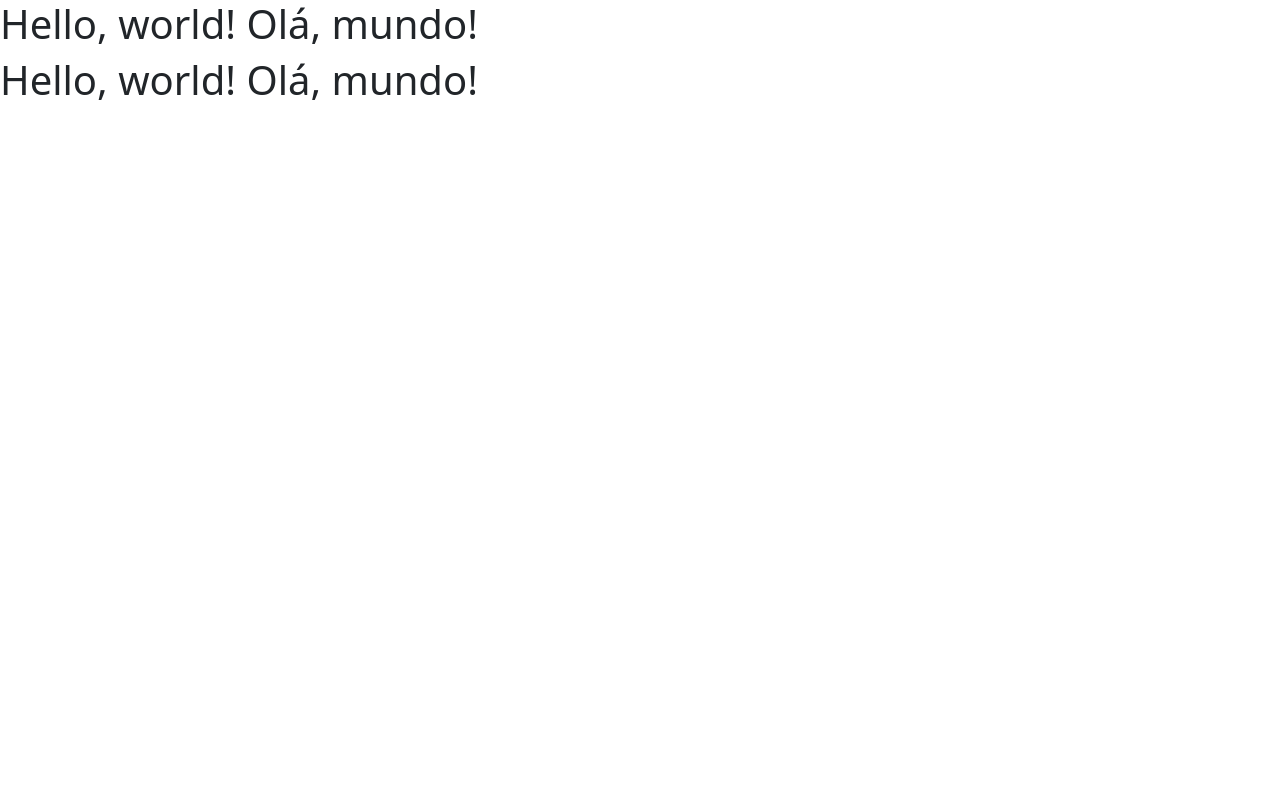
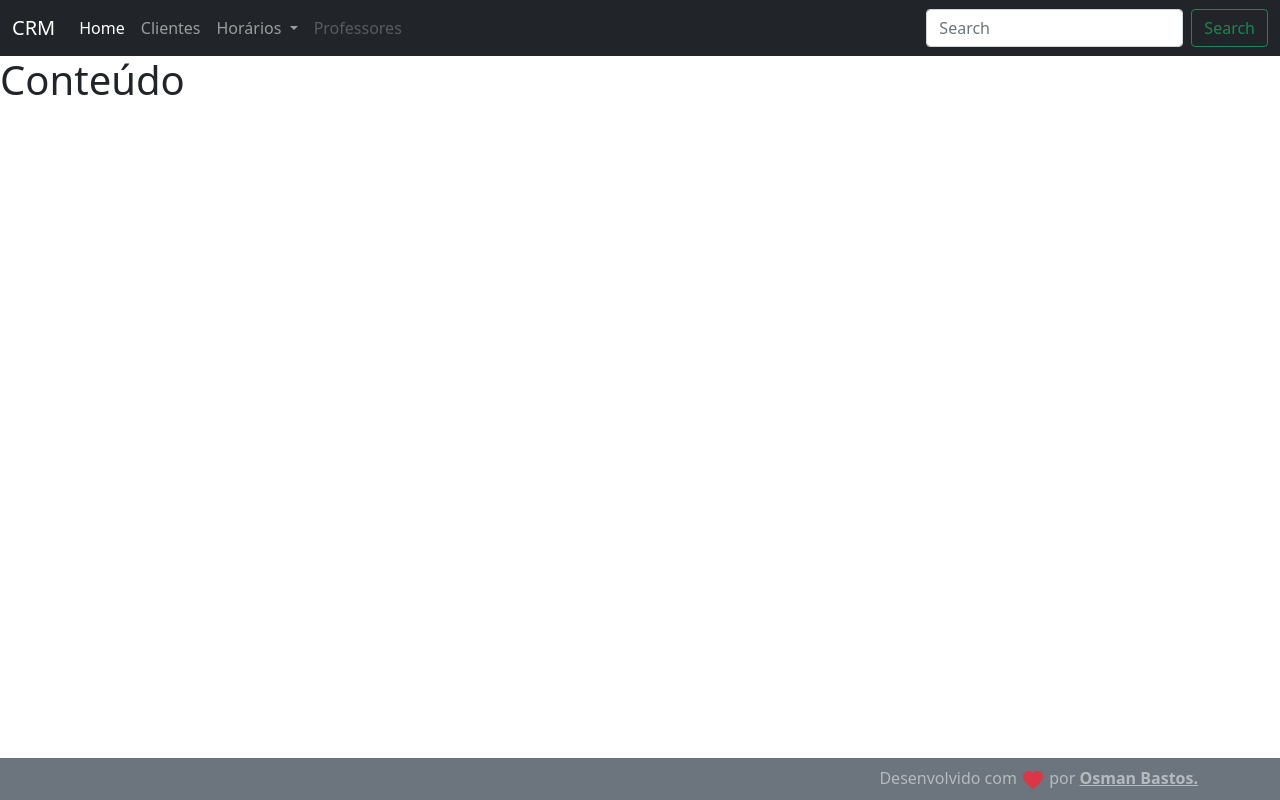
Before and after one commit to osmanbastos/crm_python, a Django app: page / in a window 1280 px wide. Run offline with Django 5.2, Linux system fonts and the light colour scheme.

Commit message:
core: created routes in urls.py, model-page structured. style: css no model-page.

```diff
--- a/core/templates/index.html
+++ b/core/templates/index.html
@@ -1,5 +1,5 @@
 {% extends "model-page.html" %}
 
 {% block content %}
-    <h1>Hello, world! Olá, mundo!</h1>
+ <h1>Conteúdo</h1>
 {% endblock %}
--- a/core/templates/model-footer.html
+++ b/core/templates/model-footer.html
@@ -0,0 +1,8 @@
+<div class="container text-end">
+    Desenvolvido com
+    <i class="material-icons align-middle text-danger">favorite</i>
+    por
+    <a class="footer-link text-white-50" href="https://osmanbastos.github.io/portifolio-js/" target="_blank" title="LinkedIn" rel="noreferrer">
+        <strong> Osman Bastos.</strong>
+    </a>
+</div>
--- a/core/templates/model-header.html
+++ b/core/templates/model-header.html
@@ -0,0 +1,37 @@
+<nav class="navbar navbar-expand-lg navbar-dark bg-dark">
+    <div class="container-fluid">
+      <a class="navbar-brand" href={% url 'index'%}>CRM</a>
+      <button class="navbar-toggler" type="button" data-bs-toggle="collapse" data-bs-target="#navbarSupportedContent" aria-controls="navbarSupportedContent" aria-expanded="false" aria-label="Toggle navigation">
+        <span class="navbar-toggler-icon"></span>
+      </button>
+      <div class="collapse navbar-collapse" id="navbarSupportedContent">
+        <ul class="navbar-nav me-auto mb-2 mb-lg-0">
+          <li class="nav-item">
+            <a class="nav-link active" aria-current="page" href="#">Home</a>
+          </li>
+          <li class="nav-item">
+            <a class="nav-link" href="#">Clientes</a>
+          </li>
+          <li class="nav-item dropdown">
+            <a class="nav-link dropdown-toggle" href="#" id="navbarDropdown" role="button" data-bs-toggle="dropdown" aria-expanded="false">
+              Horários
+            </a>
+            <ul class="dropdown-menu" aria-labelledby="navbarDropdown">
+              <li><a class="dropdown-item" href="#">16:00-17:00</a></li>
+              <li><a class="dropdown-item" href="#">17:00-18:00</a></li>
+              <li><a class="dropdown-item" href="#">18:00-19:00</a></li>
+              <li><hr class="dropdown-divider"></li>
+              <li><a class="dropdown-item" href="#">Todos os Horários</a></li>
+            </ul>
+          </li>
+          <li class="nav-item">
+            <a class="nav-link disabled">Professores</a>
+          </li>
+        </ul>
+        <form class="d-flex">
+          <input class="form-control me-2" type="search" placeholder="Search" aria-label="Search">
+          <button class="btn btn-outline-success" type="submit">Search</button>
+        </form>
+      </div>
+    </div>
+  </nav>
--- a/core/templates/model-page.html
+++ b/core/templates/model-page.html
@@ -5,20 +5,41 @@
     <meta charset="UTF-8">
     <meta name="viewport" content="width=device-width, initial-scale=1.0">
     <title>{{title}}</title>
+    <link rel="icon" type="image/x-icon" href="favicon.ico">
     <link href="https://cdn.jsdelivr.net/npm/bootstrap@5.1.3/dist/css/bootstrap.min.css" rel="stylesheet" integrity="sha384-1BmE4kWBq78iYhFldvKuhfTAU6auU8tT94WrHftjDbrCEXSU1oBoqyl2QvZ6jIW3" crossorigin="anonymous">
+    <link href="https://fonts.googleapis.com/icon?family=Material+Icons" rel="stylesheet">
 </head>
 
 <body class="d-flex flex-column">
     <header>
         {% include 'model-header.html' %}
-        <h1>Hello, world! Olá, mundo!</h1>
+
     </header>
 
-    {% block content %}
-    {% endblock %}
+    <main class="flex-shrink-0">
+        {% block content %}
+        {% endblock %}
+    </main>
 
+    <footer class="py-2 text-white-50 bg-secondary">
+        {% include 'model-footer.html' %}
+    </footer>
 
-    <script src="https://cdn.jsdelivr.net/npm/bootstrap@5.1.3/dist/js/bootstrap.bundle.min.js" integrity="sha384-ka7Sk0Gln4gmtz2MlQnikT1wXgYsOg+OMhuP+IlRH9sENBO0LRn5q+8nbTov4+1p" crossorigin="anonymous"></script>
+    <script src="https://cdn.jsdelivr.net/npm/bootstrap@5.1.3/dist/js/bootstrap.bundle.min.js" integrity="sha384-ka7Sk0Gln4gmtz2MlQnikT1wXgYsOg+OMhuP+IlRH9sENBO0LRn5q+8nbTov4+1p" crossorigin="anonymous">
+
+    </script>
+    <style>
+        html, body {
+            height: 100%;
+        }
+        main {
+            flex: 1 0 auto;
+        }
+        footer {
+            flex-shrink: none;
+            margin-top: 2em;
+        }
+    </style>
 </body>
 
 </html>
--- a/crud_django/urls.py
+++ b/crud_django/urls.py
@@ -20,5 +20,5 @@ from django.views.generic import TemplateView
 
 urlpatterns = [
     path('admin/', admin.site.urls),
-    path('', TemplateView.as_view(template_name='index.html')),
+    path('', TemplateView.as_view(template_name='index.html'), name='index'),
 ]
```
